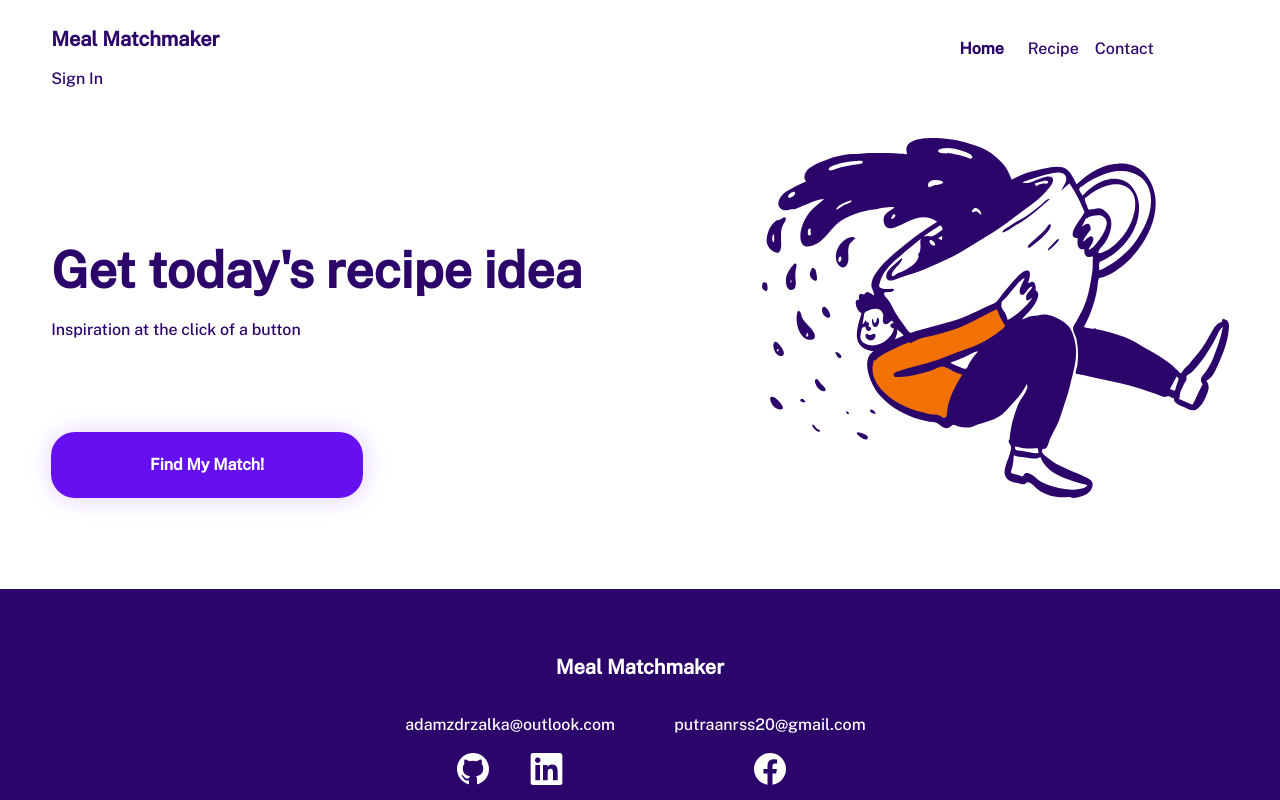
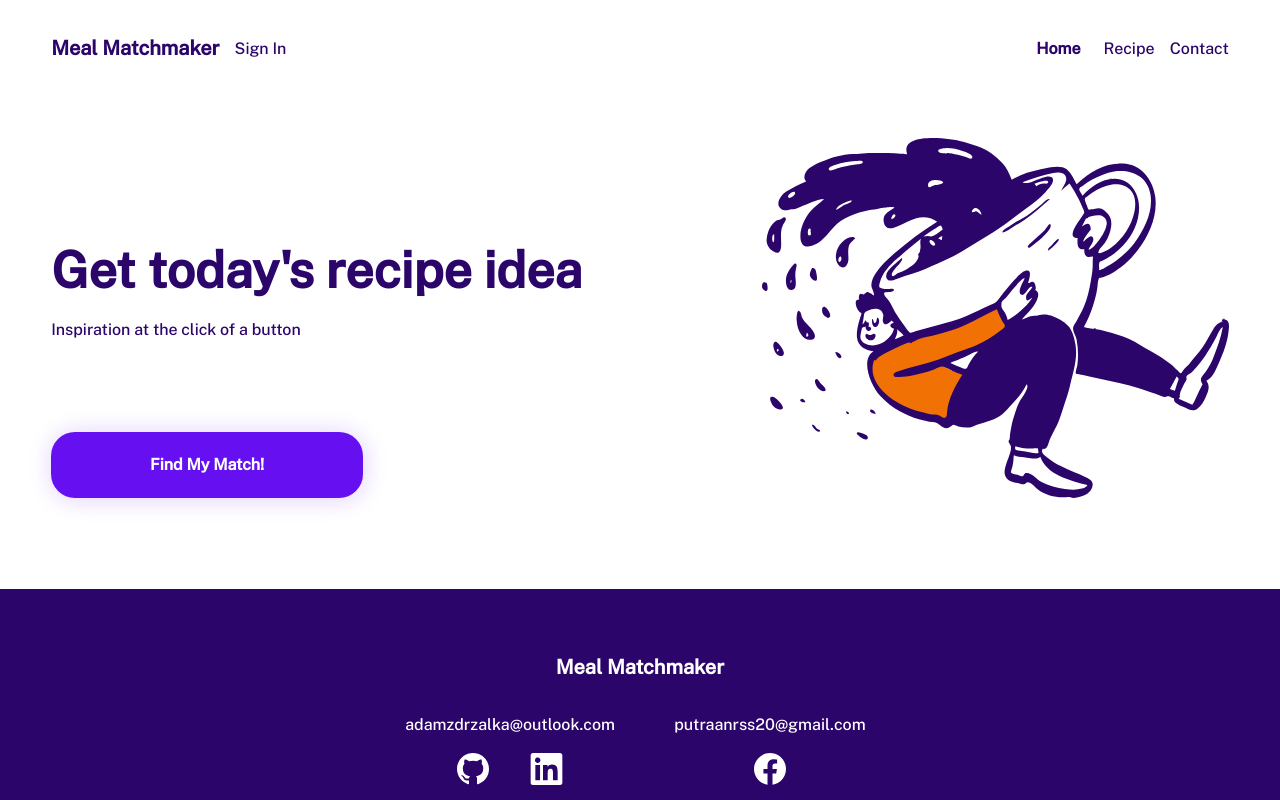
Before and after one commit to moderndayNeo/Meal-Matchmaker, a React (Create React App) app: page / in a window 1280 px wide. Built offline with nearby package versions, Linux system fonts and the light colour scheme.

Commit message:
feat: Style Header

```diff
--- a/src/frontend/components/Header/Header.css
+++ b/src/frontend/components/Header/Header.css
@@ -34,11 +34,40 @@
     line-height: 28px;
 }
 
+.Header .header-left {
+    display: flex;
+    align-items: center;
+}
+
+.Header .header-left > * {
+    padding-right: 15px;
+}
+
+.Header .header-left .logged-in-display {
+    display: flex;
+    align-items: center;
+}
+
 .Header .text-links {
-    width: 300px;
+    width: auto;
     display: grid;
-    grid-template-columns: repeat(4, 1fr);
+    grid-template-columns: repeat(3, 1fr);
+    align-items: center;
     text-align: right;
+}
+
+.Header .text-links > * {
+    padding-left: 15px;
+}
+
+.Header .sign-out-button {
+    cursor: pointer;
+}
+
+.Header .username {
+    font-weight: bold;
+    font-size: 1.25em;
+    padding: 0 20px;
 }
 
 .Header nav {
```
